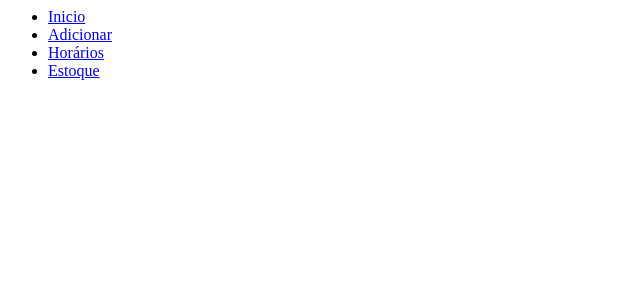
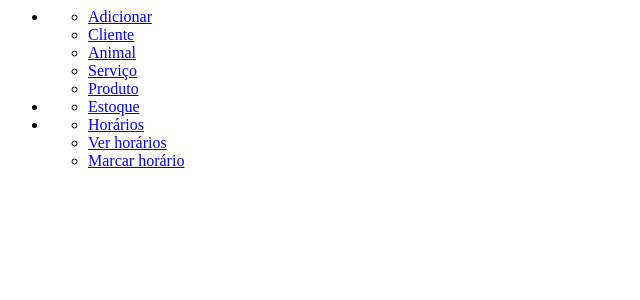
Before and after one commit to Jgabriel0145/FucinhosPetshop, a PHP site: page /Views/Includes/Navbar/navbar.php in a window 1280 px wide. Shown: the top 300 px of the page, without its empty margins (0-640 px from the left). Run offline with PHP 8.4, Linux system fonts and the light colour scheme; a stand-in replaces the project's code that opens the database connection.

Commit message:
sidebar certa

```diff
--- a/App/Views/Includes/Navbar/navbar.php
+++ b/App/Views/Includes/Navbar/navbar.php
@@ -1,42 +1,41 @@
-
-<nav class="menu-lateral">
-    <div class="btn-expandir">
-      <i class="bi bi-list" id="expandir"></i>
+   <div class="sidebar close">
+        <div class="logo-details">
+            <i class="bi bi-cassette-fill"></i>
         </div>
-      <ul class="menu-principal">
-        <li class="item-menu" id="inicio">
-          <a href="/">
-            <span class="icon"><i class="bi bi-house"></i></span>
-            <span class="txt-link">Inicio</span>
+        <ul class="nav-links">
+            <li>
+                <div class="iocn-link">
+                <a href="#">
+                    <i class="bi bi-person-plus-fill"></i>
                 </a>
+                </div>
+                <ul class="sub-menu">
+                    <li><a class="link_name" href="#">Adicionar</a></li>
+                    <li><a href="#">Cliente</a></li>
+                    <li><a href="#">Animal</a></li>
+                    <li><a href="#">Serviço</a></li>
+                    <li><a href="#">Produto</a></li>
+                </ul>
             </li>
-        <li class="item-menu" id="cadastros">
+            <li>
                 <a href="#">
-            <span class="icon"><i class="bi bi-person-plus"></i></span>
-            <span class="txt-link">Adicionar</span>
+                    <i class="bi bi-box2-fill"></i>
                 </a>
-          <!-- <span class="dropdown"><i class="bi bi-caret-down-fill"></i></span> -->
+                <ul class="sub-menu">
+                    <li><a class="link_name blank" href="#">Estoque</a></li>
+                </ul>
             </li>
-        <li class="item-menu">
+            <li>
+                <div class="iocn-link">
                 <a href="#">
-            <span class="icon">
-              <i class="bi bi-calendar2-plus"></i>
-            </span>
-            <span class="txt-link">Horários</span>
+                    <i class="bi bi-calendar-event-fill"></i>
                 </a>
-          <!-- <span class="dropdown"><i class="bi bi-caret-down-fill"></i></span> -->
-        </li>
-        <li class="item-menu">
-          <a href="#">
-            <span class="icon">
-              <i class="bi bi-box2"></i>
-            </span>
-            <span class="txt-link">Estoque</span>
-          </a>
+                </div>
+                <ul class="sub-menu">
+                    <li><a class="link_name" href="#">Horários</a></li>
+                    <li><a href="#">Ver horários</a></li>
+                    <li><a href="#">Marcar horário</a></li>
+                </ul>
             </li>
         </ul>
     </div>
-  </nav><!-- menu lateral -->
-
-
-    <!-- FIM DA SIDEBAR -->
```
Also changed, not shown: App/Views/Includes/CssConfig.php (+126 -61 lines). Lines whose indentation alone changed are shown as unchanged.
